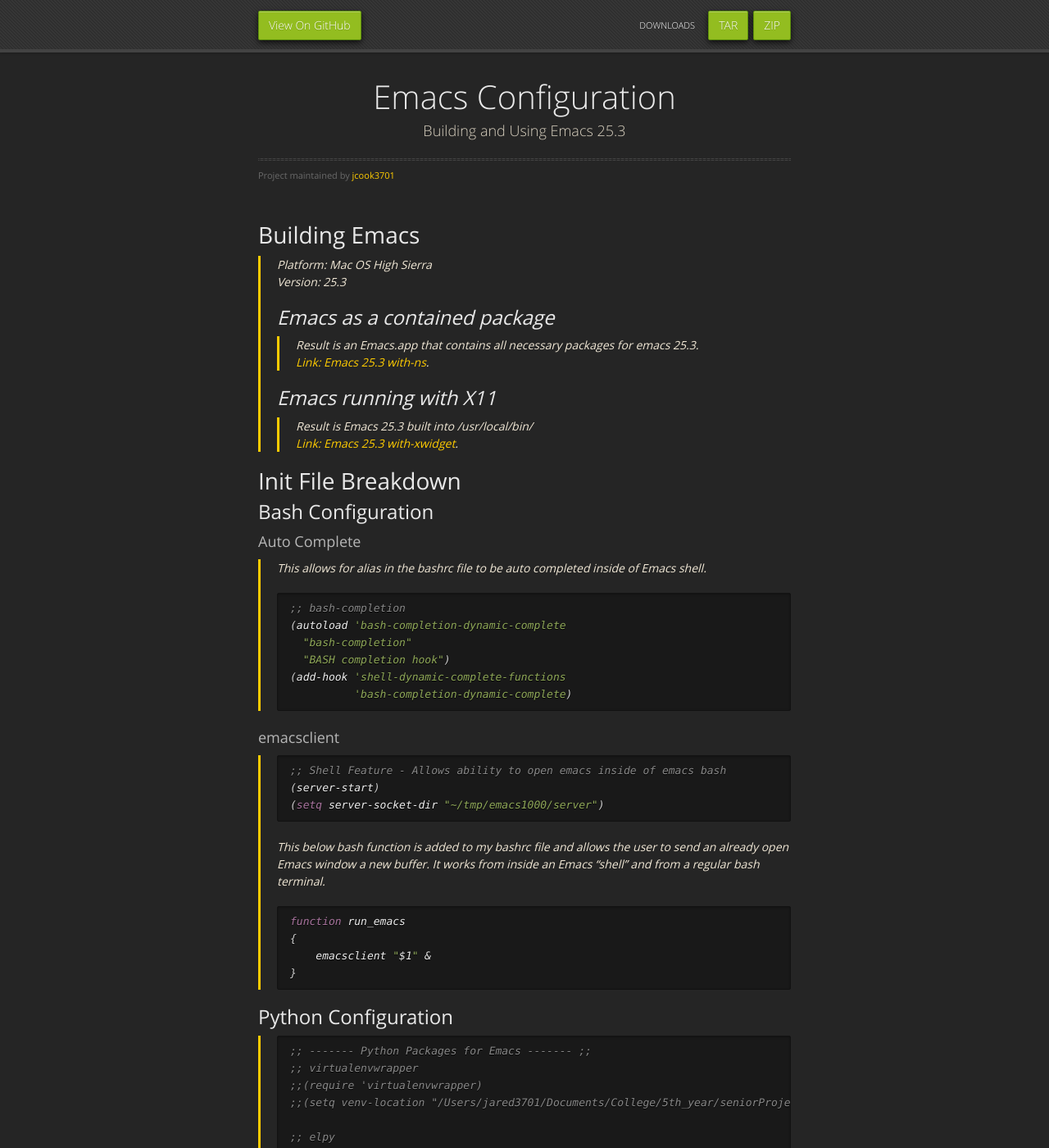
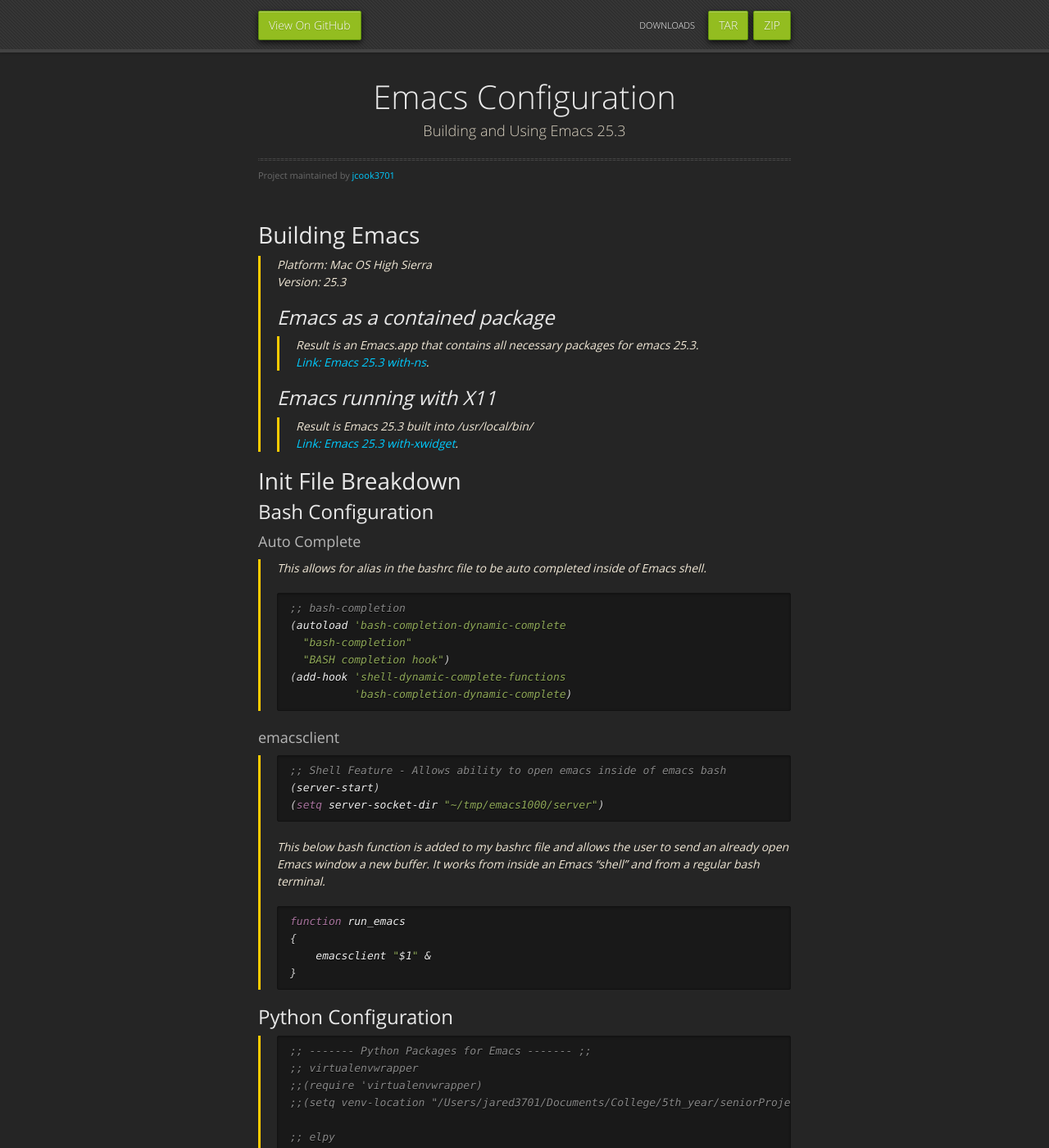
Before and after one commit to jcook3701/emacs_configuration, a Jekyll site: the page built from docs/index.md, in a window 1280 px wide and 1400 px high. Shown: the whole window at 82% size. Built offline with Jekyll 4.4.1, drawn with Linux system fonts in a browser that asks for light colours; our own code applies the rules of GitHub Pages for plain Markdown files.

Commit message:
changed link color to blue

```diff
--- a/docs/_sass/jekyll-theme-midnight.scss
+++ b/docs/_sass/jekyll-theme-midnight.scss
@@ -50,7 +50,7 @@ h3 {
 }
 
 a {
-  color:#ffcc00;
+  color:#00cbff;
   font-weight:400;
   text-decoration:none;
 
```
